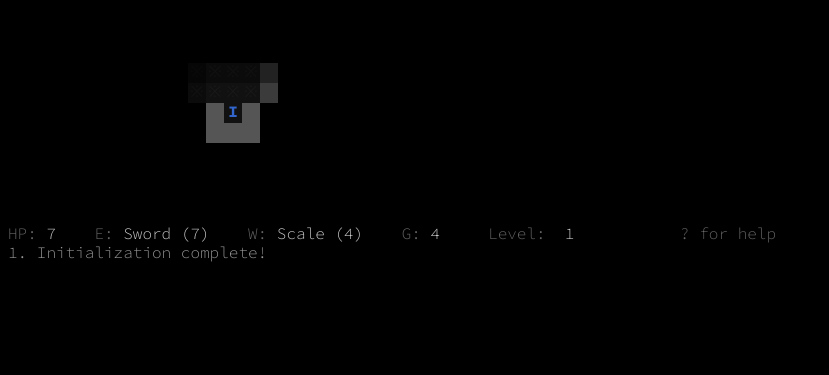
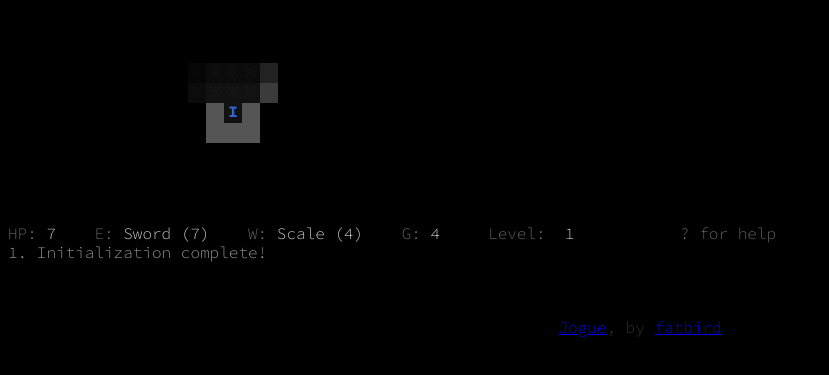
Before and after one commit to fatbird/jogue, a website: page index.html in a window 1280 px wide. Shown: the part 285-660 px from the top of the page, without its empty margins (0-829 px from the left). Drawn offline with Linux system fonts and the light colour scheme.

Commit message:
Attribution

```diff
--- a/index.html
+++ b/index.html
@@ -1,5 +1,5 @@
 <!DOCTYPE html>
-<!-- ef48116-dirty -->
+<!-- 3ffaf3c-dirty -->
 <html>
 <head>
 <title>IBRL</title>
@@ -1348,5 +1348,6 @@ Square.prototype.id = function() { return this.x + "," + this.y; };
 
 init();
 </script>
+<p style="text-align: center;"><a href="http://github.com/fatbird/jogue">Jogue</a>, by <a href="http://fatbird.ca">fatbird</a></p>
 </body>
 </html>
```
Also changed, not shown: src/index.html (+1 -0 lines).
